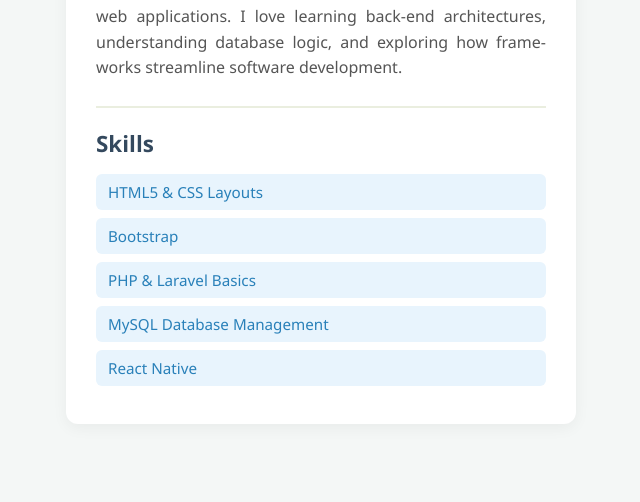
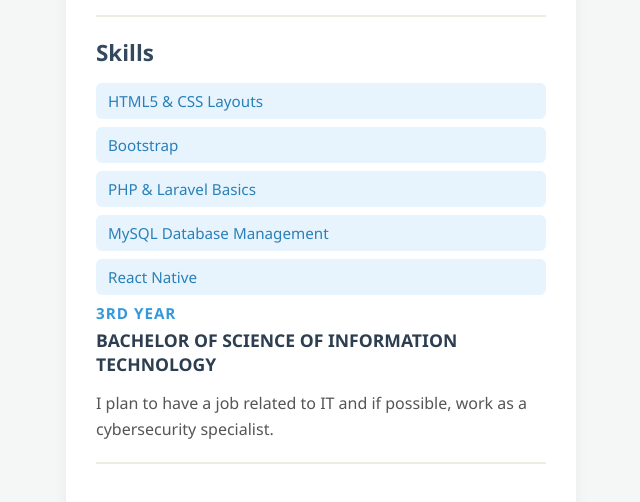
Before and after one commit to NeilDelmo/delmo-neilcarlo-midterm-git, a plain HTML site: page index.html in a window 1280 px wide. Shown: the part 266-768 px from the top of the page, without its empty margins (319-959 px from the left). Drawn offline with Linux system fonts and the light colour scheme.

Commit message:
Add profile update section

```diff
--- a/index.html
+++ b/index.html
@@ -11,7 +11,7 @@
     <main class="profile-card">
         <h1>Neil Carlo Delmo</h1>
 
-        <p class="about-me">
+        <p class="idk">
             I am a passionate IT student focusing on building modern web applications.
             I love learning back-end architectures, understanding database logic,
             and exploring how frameworks streamline software development.
@@ -27,6 +27,11 @@
                 <li>React Native</li>
             </ul>
         </section>
+        <section class="about-me">
+            <h3 class="grade-level">3RD YEAR</h3>
+            <h3 class="degree">BACHELOR OF SCIENCE OF INFORMATION TECHNOLOGY</h3>
+            <h3 class="goal">I plan to have a job related to IT and if possible, work as a cybersecurity specialist.</h3>
+        </section>
     </main>
 
 </body>
--- a/style.css
+++ b/style.css
@@ -27,7 +27,7 @@ h1 {
     text-align:center;
 }
 
-.about-me {
+.idk {
     text-align:justify;
     hyphens: auto;
 }
@@ -65,3 +65,32 @@ p {
     font-size: 0.95rem;
     font-weight: 500;
 }
+
+.about-me {
+    border-bottom: 2px solid #eaeedf;
+    padding-bottom: 20px;
+    margin-bottom: 20px;
+}
+
+.grade-level{
+    color: #3498db;
+    font-size: 0.95rem;
+    letter-spacing: 1px;
+    text-transform: uppercase;
+    margin: 0 0 5px 0;
+}
+
+.degree {
+    color: #2c3e50;
+    font-size: 1.1rem;
+    font-weight: 600;
+    margin: 0 0 15px 0;
+}
+
+.goal {
+    color: #555555;
+    font-size: 1rem;
+    font-weight: 400;
+    line-height: 1.6;
+    margin: 0;
+}
```
